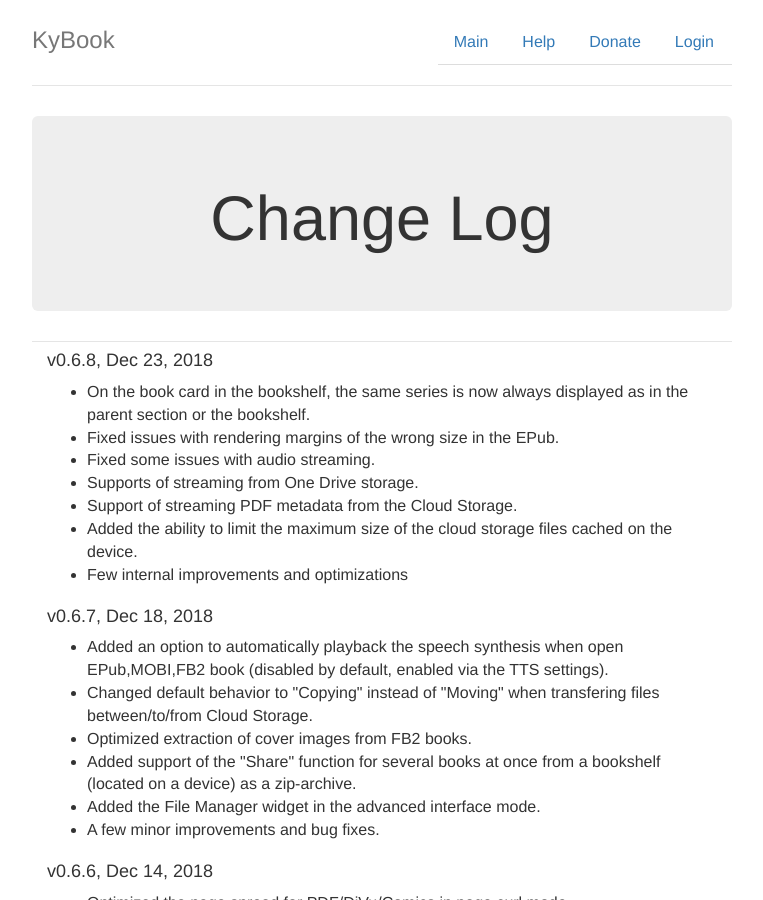
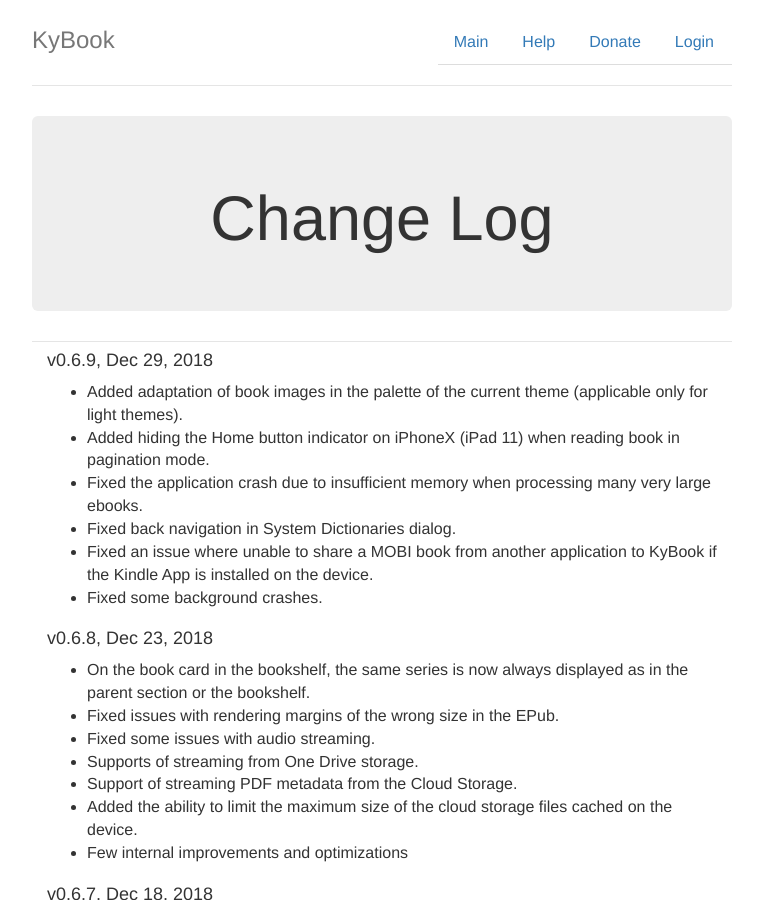
Before and after one commit to kolyvan/kybook-reader.com, a Jekyll site: the page built from changelog.html, in a window 1280 px wide and 900 px high. Shown: the whole window, without its empty margins (258-1021 px from the left). Built offline with Jekyll 4.4.1, drawn with Linux system fonts in a browser that asks for light colours.

Commit message:
update for app release v0.6.9

```diff
--- a/changelog.html
+++ b/changelog.html
@@ -5,6 +5,18 @@
 
 <div class="jumbotron">
 <h1>Change Log</h1>
+</div>
+
+<div class="col-lg-12">
+  <h4>v0.6.9, Dec 29, 2018</h4>
+  <ul>
+    <li>Added adaptation of book images in the palette of the current theme (applicable only for light themes).</li>
+    <li>Added hiding the Home button indicator on iPhoneX (iPad 11) when reading book in pagination mode.</li>
+    <li>Fixed the application crash due to insufficient memory when processing many very large ebooks.</li>
+    <li>Fixed back navigation in System Dictionaries dialog.</li>
+    <li>Fixed an issue where unable to share a MOBI book from another application to KyBook if the Kindle App is installed on the device.</li>
+    <li>Fixed some background crashes.</li>
+  </ul>
 </div>
 
 <div class="col-lg-12">
--- a/index.html
+++ b/index.html
@@ -21,13 +21,13 @@
 </div>
 
 <div class="alert alert-success" role="alert">
-  <strong>December 23, 2018</strong> KyBook 3 v0.6.8 was released on the  <a href="http://itunes.apple.com/app/id1348198785">App Store</a>.
+  <strong>December 29, 2018</strong> KyBook 3 v0.6.9 was released on the  <a href="http://itunes.apple.com/app/id1348198785">App Store</a>.
   <br />
   <a href="/changelog.html">Change Log</a>
 </div>
 
 <div class="alert alert-info" role="alert">
-  <strong>December 2, 2018</strong> KyBook 2 v1.2.7 was released on the  <a href="http://itunes.apple.com/app/id1018584176">App Store</a>.
+  <strong>December 18, 2018</strong> KyBook 2 v1.2.8 was released on the  <a href="http://itunes.apple.com/app/id1018584176">App Store</a>.
 </div>
 
 <div class="row marketing">
--- a/ru/index.html
+++ b/ru/index.html
@@ -21,13 +21,13 @@
 </div>
 
 <div class="alert alert-success" role="alert">
-  <strong>23 Декабря 2018</strong> KyBook 3 v0.6.8 выпущен в <a href="https://itunes.apple.com/ru/app/kybook-3-ebook-reader/id1348198785?mt=8">App Store</a>.
+  <strong>29 Декабря 2018</strong> KyBook 3 v0.6.9 выпущен в <a href="https://itunes.apple.com/ru/app/kybook-3-ebook-reader/id1348198785?mt=8">App Store</a>.
   <br />
   <a href="/ru/changelog.html">История изменений</a>
 </div>
 
 <div class="alert alert-info" role="alert">
-  <strong>2 Декабря 2018</strong> KyBook 2 v1.2.7 выпущен в <a href="http://itunes.apple.com/app/id1018584176">App Store</a>.
+  <strong>18 Декабря 2018</strong> KyBook 2 v1.2.8 выпущен в <a href="http://itunes.apple.com/app/id1018584176">App Store</a>.
 </div>
 
 <div class="row marketing">
```
Also changed, not shown: ru/changelog.html (+12 -0 lines).
